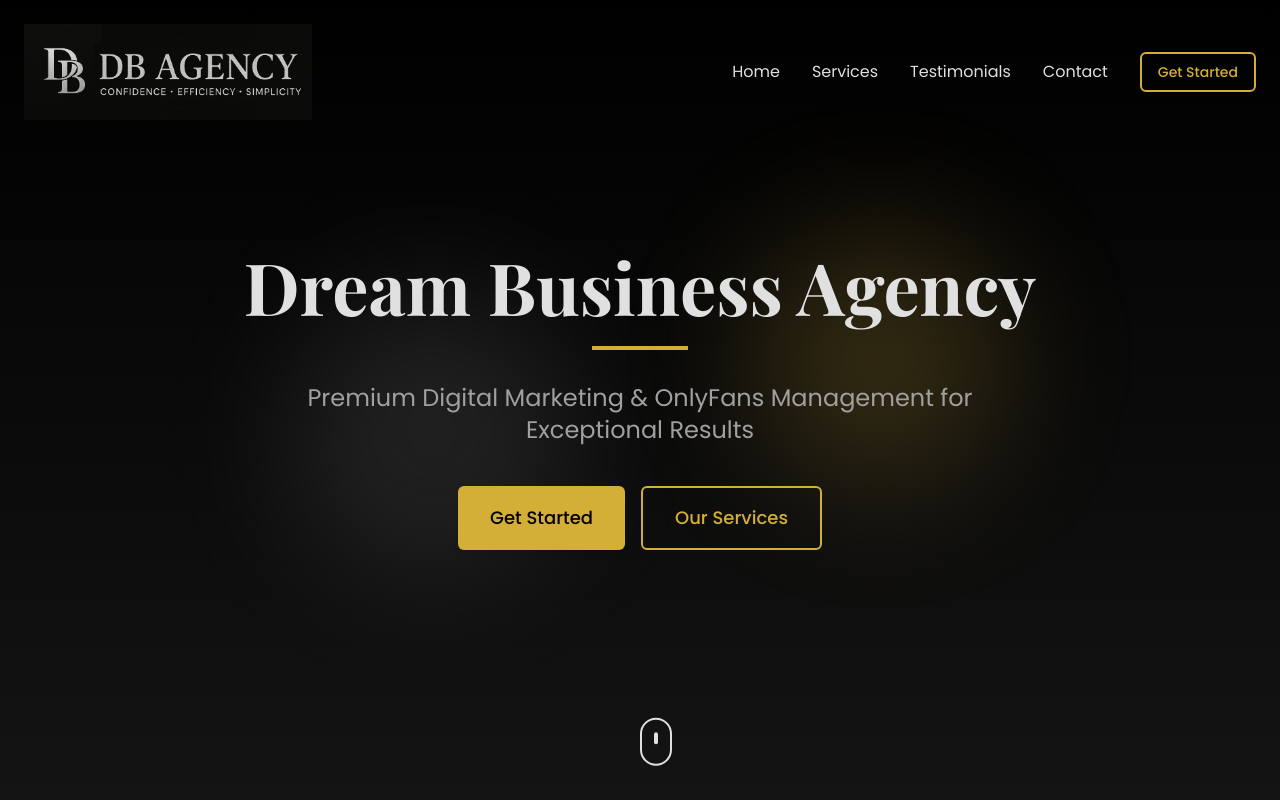
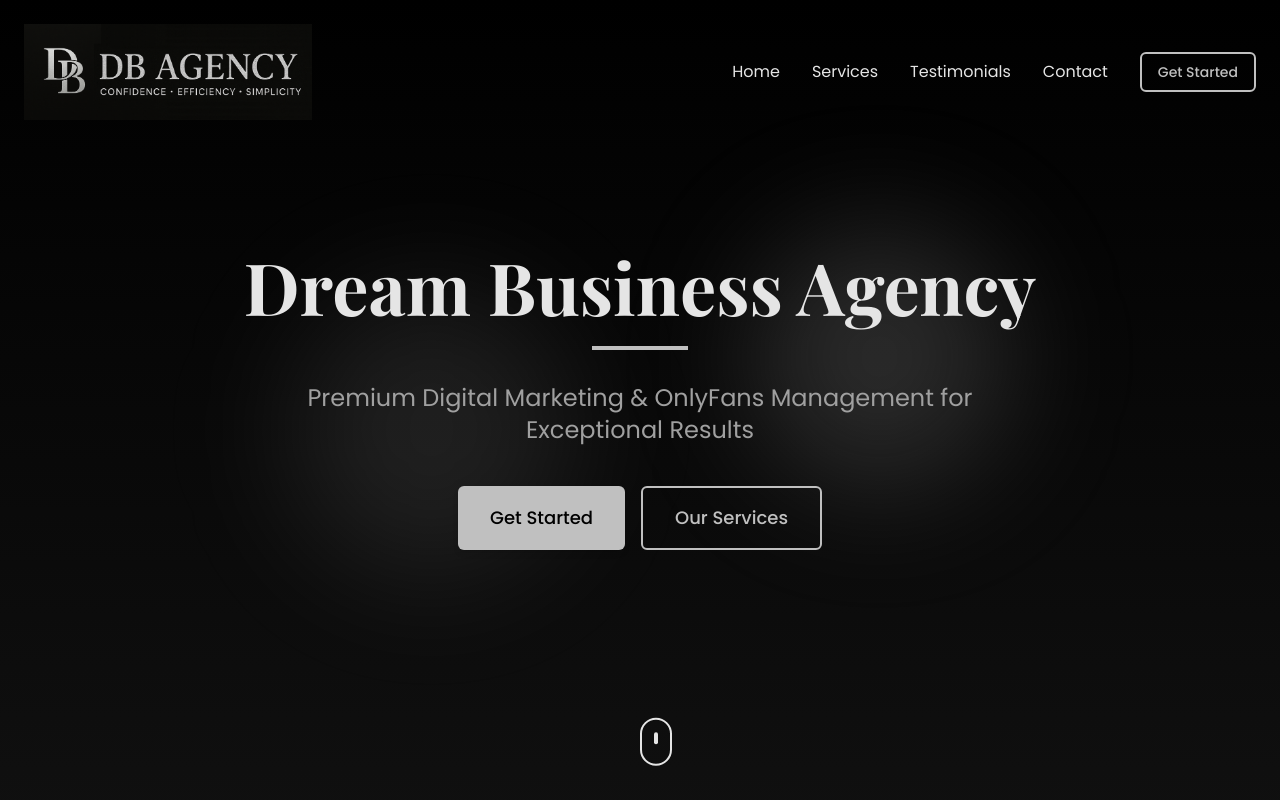
Before and after one commit to SamLaRatatouille/samlaratatouille.github.io, a React (Vite) app: page / in a window 1280 px wide. Shown: the top 800 px of the page. Built offline with nearby package versions, Linux system fonts and the light colour scheme.

Commit message:
Update site colors to match logo

```diff
--- a/tailwind.config.js
+++ b/tailwind.config.js
@@ -5,18 +5,18 @@ export default {
     extend: {
       colors: {
         primary: {
-          DEFAULT: '#E0E0E0', // silver
-          light: '#F5F5F5',
+          DEFAULT: '#E5E5E5', // metallic silver
+          light: '#FFFFFF',
           dark: '#A0A0A0',
         },
         secondary: {
-          DEFAULT: '#000000', // black
-          light: '#212121',
+          DEFAULT: '#000000', // rich black
+          light: '#1A1A1A',
         },
         accent: {
-          DEFAULT: '#D4AF37', // gold
-          light: '#F5D76E',
-          dark: '#996515',
+          DEFAULT: '#C0C0C0', // silver
+          light: '#D9D9D9',
+          dark: '#808080',
         },
       },
       fontFamily: {
```
